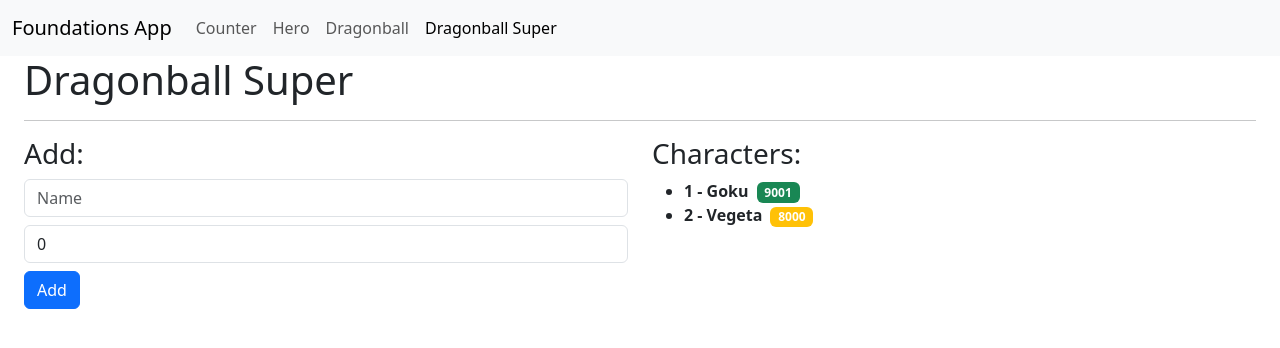
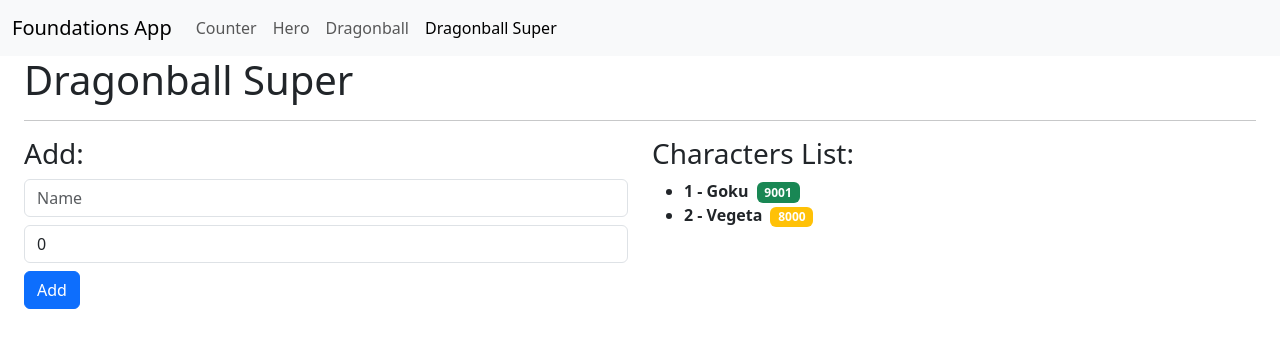
Before and after one commit to CesarArellano/Angular_Course, an Angular app in the folder 02-foundations/: page /dragonball-super in a window 1280 px wide. Shown: the top 348 px of the page. Built offline with nearby package versions, Linux system fonts and the light colour scheme.

Commit message:
learn about output function

```diff
--- /dev/null
+++ b/02-foundations/src/app/components/dragonball/character-add-form/character-add-form.html
@@ -0,0 +1,17 @@
+<h3>Add: {{ name() }}</h3>
+<input
+  #nameInput
+  [value]="name()"
+  (change)="name.set(nameInput.value)"
+  (input)="name.set(nameInput.value)"
+  type="text"
+  class="form-control mt-2"
+  placeholder="Name">
+<input
+  #powerInput
+  [value]="power()"
+  (change)="power.set(+powerInput.value)"
+  type="number"
+  class="form-control mt-2"
+  placeholder="Power">
+<button (click)="addCharacter()" class="btn btn-primary mt-2">Add</button>
--- /dev/null
+++ b/02-foundations/src/app/components/dragonball/character-add-form/character-add-form.ts
@@ -0,0 +1,35 @@
+import { Component, input, output, signal, WritableSignal } from '@angular/core';
+import { Character } from '../../../interfaces/character.interface';
+
+@Component({
+  selector: 'dragonball-character-add-form',
+  imports: [],
+  templateUrl: './character-add-form.html',
+})
+export class CharacterAddForm {
+  name = signal('');
+  power = signal(0);
+
+  newCharacter = output<Character>();
+
+  addCharacter() {
+    if (!this.name() || !this.power() || this.power() <= 0) {
+      return;
+    }
+
+    const newCharacter: Character = {
+      id: Math.floor(Math.random() * 1000),
+      name: this.name(),
+      power: this.power(),
+    };
+
+    this.newCharacter.emit(newCharacter);
+
+    this.resetFields();
+  }
+
+  resetFields() {
+    this.name.set('');
+    this.power.set(0);
+  }
+}
--- a/02-foundations/src/app/components/dragonball/character-list/character-list.html
+++ b/02-foundations/src/app/components/dragonball/character-list/character-list.html
@@ -1,4 +1,4 @@
-<h3>Characters:</h3>
+<h3>{{ listName() }}:</h3>
 <ul>
   @for (character of characters(); track character.id; let idx = $index) {
     @if (character.power > 1000) {
--- a/02-foundations/src/app/components/dragonball/character-list/character-list.ts
+++ b/02-foundations/src/app/components/dragonball/character-list/character-list.ts
@@ -7,5 +7,6 @@
   templateUrl: './character-list.html',
 })
 export class CharacterListComponent {
+  listName = input.required<string>();
   characters = input.required<Character[]>();
 }
--- a/02-foundations/src/app/dragonball-super/dragonball-super.html
+++ b/02-foundations/src/app/dragonball-super/dragonball-super.html
@@ -3,25 +3,14 @@
 
 <section class="row">
   <div class="col-s12 col-sm-6">
-    <h3>Add: {{ name() }}</h3>
-    <input
-      #nameInput
-      [value]="name()"
-      (change)="name.set(nameInput.value)"
-      (input)="name.set(nameInput.value)"
-      type="text"
-      class="form-control mt-2"
-      placeholder="Name">
-    <input
-      #powerInput
-      [value]="power()"
-      (change)="power.set(+powerInput.value)"
-      type="number"
-      class="form-control mt-2"
-      placeholder="Power">
-    <button (click)="addCharacter()" class="btn btn-primary mt-2">Add</button>
+    <dragonball-character-add-form
+      (newCharacter)="addCharacter($event)"
+    />
   </div>
   <div class="col-12 col-sm-6">
-    <dragonball-character-list [characters]="characters()" />
+    <dragonball-character-list
+      listName="Characters List"
+      [characters]="characters()"
+    />
   </div>
 </section>
--- a/02-foundations/src/app/dragonball-super/dragonball-super.ts
+++ b/02-foundations/src/app/dragonball-super/dragonball-super.ts
@@ -1,39 +1,19 @@
 import { Component, computed, signal } from '@angular/core';
 import { CharacterListComponent } from "../components/dragonball/character-list/character-list";
 import { Character } from "../interfaces/character.interface";
+import { CharacterAddForm } from "../components/dragonball/character-add-form/character-add-form";
 
 @Component({
-  selector: 'app-dragonball-super',
-  imports: [CharacterListComponent, CharacterListComponent],
   templateUrl: './dragonball-super.html',
   styleUrl: './dragonball-super.css',
+  imports: [CharacterListComponent, CharacterListComponent, CharacterAddForm],
 })
 export class DragonballSuperComponent {
-  name = signal('');
-  power = signal(0);
-
-  addCharacter() {
-    if (!this.name() || !this.power() || this.power() <= 0) {
-      return;
-    }
-
-    const newCharacter: Character = {
-      id: this.characters().length + 1,
-      name: this.name(),
-      power: this.power(),
-    };
-
+  addCharacter(character: Character) {
     this.characters.update((characters) => [
       ...characters,
-      newCharacter,
+      character,
     ]);
-
-    this.resetFields();
-  }
-
-  resetFields() {
-    this.name.set('');
-    this.power.set(0);
   }
 
   characters = signal<Character[]>([
```
